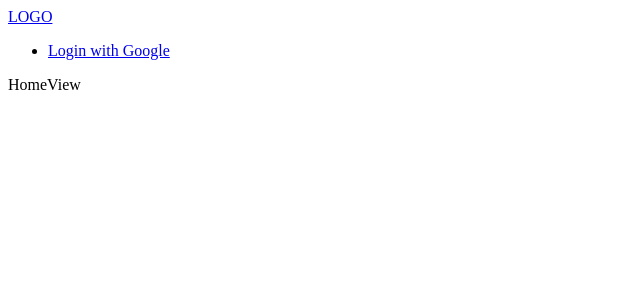
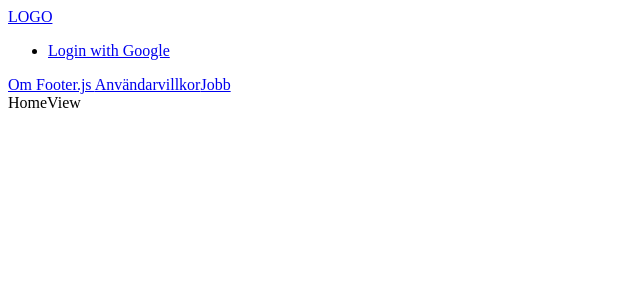
Before and after one commit to Novvea/aterwinwin-fullstack, a React (Create React App) app in the folder client/: page / in a window 1280 px wide. Shown: the top 300 px of the page, without its empty margins (0-640 px from the left). Built offline with nearby package versions, Linux system fonts and the light colour scheme; no server answers.

Commit message:
Add appfooter

```diff
--- a/client/src/components/App.js
+++ b/client/src/components/App.js
@@ -1,8 +1,9 @@
 import { useEffect } from 'react';
 import { useDispatch } from 'react-redux';
 import { fetchUser } from '../actions';
+import { Routes } from '../routes/Routes';
 import AppHeader from './AppHeader';
-import { Routes } from '../routes/Routes';
+import AppFooter from './AppFooter';
 
 const App = () => {
   const dispatch = useDispatch();
@@ -15,6 +16,7 @@ const App = () => {
     <div>
       <Routes>
         <AppHeader />
+        <AppFooter />
       </Routes>
     </div>
   );
```
